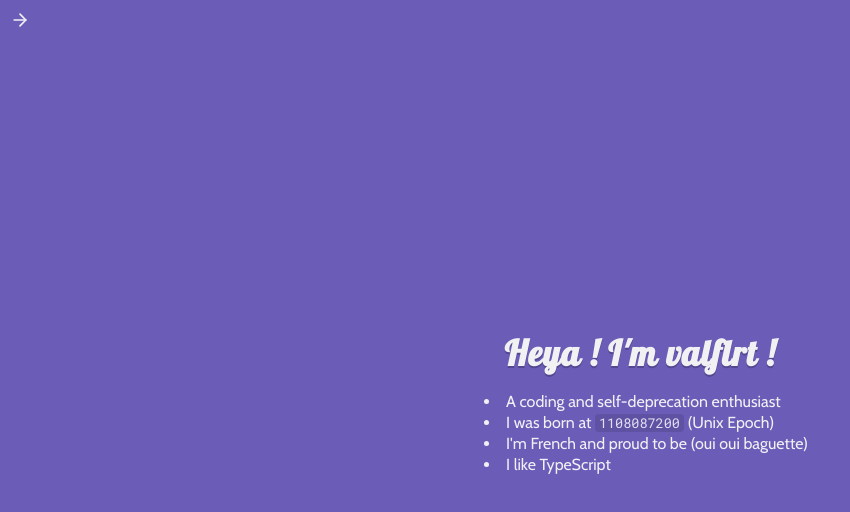
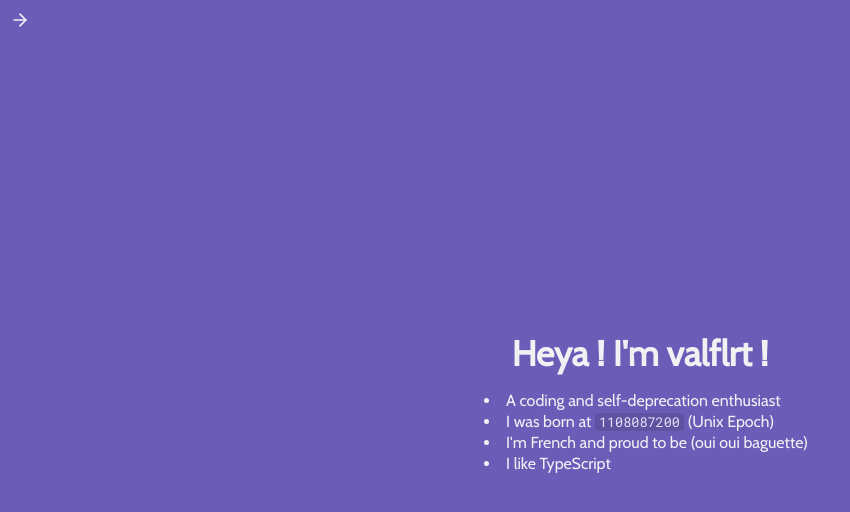
Before and after one commit to valflrt/valflrt.dev, a React app: page /#/ in a window 1280 px wide. Shown: the top 512 px of the page, without its empty margins (0-850 px from the left). Built offline with nearby package versions, Linux system fonts and the light colour scheme.

Commit message:
Remove h1 style declaration from globalStyles.scss

```diff
--- a/src/globalStyles.scss
+++ b/src/globalStyles.scss
@@ -86,12 +86,6 @@ ul {
   margin: 0.3em 0;
 }
 
-h1 {
-  font-family: "Lobster";
-  letter-spacing: 1px;
-  text-shadow: 0 2px 0 var(--primary-tone-040);
-}
-
 a {
   color: inherit;
   text-decoration: inherit;
```
